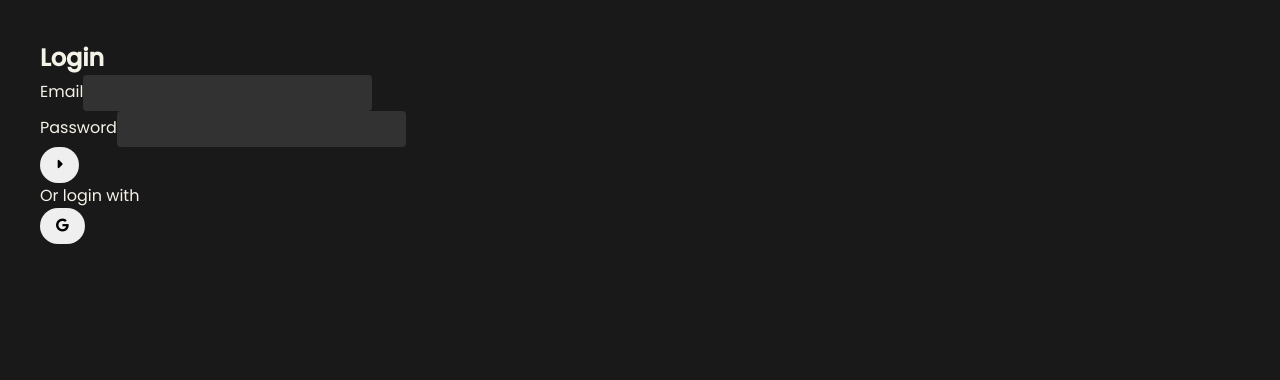
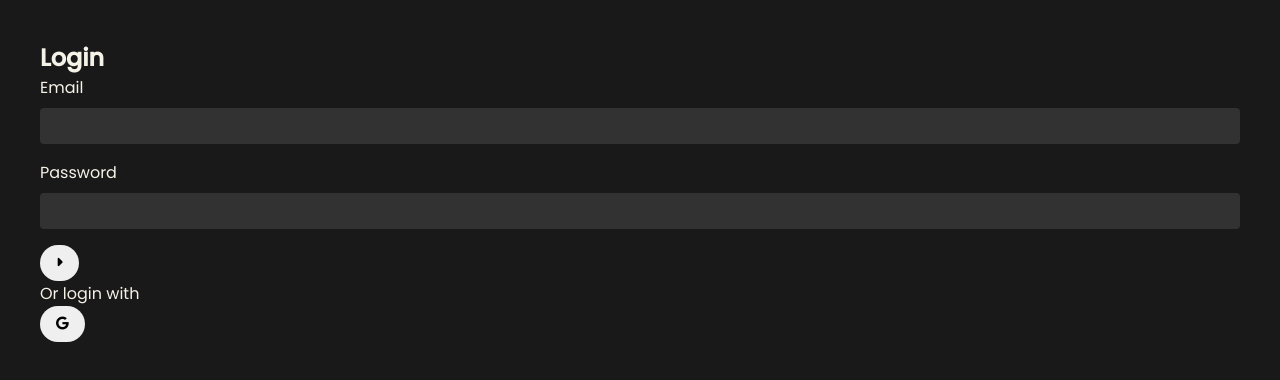
Before and after one commit to lxsca00/sleepy-tracker, a React (Create React App) app: page /login in a window 1280 px wide. Shown: the top 380 px of the page. Built offline with nearby package versions, Linux system fonts and the light colour scheme; a web font is replaced by a local one.

Commit message:
register and login

```diff
--- a/package.json
+++ b/package.json
@@ -10,6 +10,7 @@
     "@testing-library/jest-dom": "^5.16.5",
     "@testing-library/react": "^13.4.0",
     "@testing-library/user-event": "^13.5.0",
+    "firebase": "^9.14.0",
     "formik": "^2.2.9",
     "react": "^18.2.0",
     "react-dom": "^18.2.0",
--- /dev/null
+++ b/src/firebase/firebase.js
@@ -0,0 +1,17 @@
+import { initializeApp } from "firebase/app";
+import { getAuth } from "firebase/auth";
+
+const firebaseConfig = {
+  apiKey: "AIzaSyCnPQVznDwksE2bY2r0ATya0JBmaDTf5-8",
+  authDomain: "sleepy-tracker-5ec7b.firebaseapp.com",
+  projectId: "sleepy-tracker-5ec7b",
+  storageBucket: "sleepy-tracker-5ec7b.appspot.com",
+  messagingSenderId: "11688746698",
+  appId: "1:11688746698:web:d5911d2b5e8834aad05e33",
+};
+
+// Initialize Firebase
+const app = initializeApp(firebaseConfig);
+const auth = getAuth(app);
+
+export { auth };
--- a/src/index.css
+++ b/src/index.css
@@ -37,3 +37,7 @@ button {
   padding: 0.5rem 1rem;
   cursor: pointer;
 }
+
+button:hover{
+  transform: scale(.9);
+}
--- /dev/null
+++ b/src/views/Login/Login.module.css
@@ -0,0 +1,5 @@
+.formItem {
+    display: flex;
+    flex-direction: column;
+    margin: 0 0 1rem 0;
+}
--- a/src/views/Login/index.js
+++ b/src/views/Login/index.js
@@ -1,11 +1,37 @@
+import { signInWithEmailAndPassword } from "firebase/auth";
 import { useFormik } from "formik";
 import React from "react";
+import { useNavigate } from "react-router-dom";
+import { auth } from "../../firebase/firebase";
+import style from "./Login.module.css";
 
 const Login = () => {
+  const navigate = useNavigate();
+
+  const validate = (values) => {
+    const errors = {};
+    if (!values.email) errors.email = "Email is required";
+    if (!values.password) errors.password = "Password is required";
+    return errors;
+  };
+
   const formik = useFormik({
     initialValues: { email: "", password: "" },
+    validate,
     onSubmit: (values) => {
-      console.log(values);
+      signInWithEmailAndPassword(
+        auth,
+        formik.values.email,
+        formik.values.password
+      )
+        .then((userCredential) => {
+          navigate("/calculate");
+        })
+        .catch((error) => {
+          const errorCode = error.code;
+          //const errorMessage = error.message;
+          console.log(errorCode);
+        });
       formik.resetForm();
     },
   });
@@ -14,28 +40,40 @@ const Login = () => {
     <section className="login">
       <h2>Login</h2>
       <form onSubmit={formik.handleSubmit}>
-        <div>
+        <div className={style.formItem}>
           <label htmlFor="email">Email</label>
           <input
             id="email"
             name="email"
             value={formik.values.email}
             onChange={formik.handleChange}
+            onBlur={formik.handleBlur}
           />
+          {formik.errors.email && formik.touched.email ? (
+            <p>{formik.errors.email}</p>
+          ) : null}
         </div>
-        <div>
+        <div className={style.formItem}>
           <label htmlFor="password">Password</label>
           <input
             id="password"
             name="password"
             value={formik.values.password}
             onChange={formik.handleChange}
+            onBlur={formik.handleBlur}
           />
+          {formik.errors.password && formik.touched.password ? (
+            <p>{formik.errors.password}</p>
+          ) : null}
         </div>
-        <button type="submit"><i className="fa-solid fa-caret-right"/></button>
+        <button type="submit">
+          <i className="fa-solid fa-caret-right" />
+        </button>
       </form>
       <p>Or login with</p>
-      <button><i className="fa-brands fa-google"></i></button>
+      <button>
+        <i className="fa-brands fa-google"></i>
+      </button>
     </section>
   );
 };
--- a/src/views/Register/index.js
+++ b/src/views/Register/index.js
@@ -1,15 +1,40 @@
+import { createUserWithEmailAndPassword } from "firebase/auth";
 import { useFormik } from "formik";
 import React from "react";
 import { useNavigate } from "react-router-dom";
+import { auth } from "../../firebase/firebase";
 import style from "./Register.module.css";
 
 const Register = () => {
   const navigate = useNavigate();
 
+  const validate = (values) => {
+    const errors = {};
+    if (!values.firstName) errors.firstName = "First name is required";
+    if (!values.lastName) errors.lastName = "Last name is required";
+    if (!values.email) errors.email = "Email is required";
+    if (!values.password) errors.password = "Password is required";
+    return errors;
+  };
+
   const formik = useFormik({
     initialValues: { firstName: "", lastName: "", email: "", password: "" },
+    validate,
     onSubmit: (values) => {
-      console.log(values);
+      createUserWithEmailAndPassword(
+        auth,
+        formik.values.email,
+        formik.values.password
+      )
+        .then((userCredential) => {
+          navigate("/successful");
+        })
+        .catch((error) => {
+          const errorCode = error.code;
+          //const errorMessage = error.message;
+          // ..
+          console.log(errorCode);
+        });
       formik.resetForm();
     },
   });
@@ -25,7 +50,11 @@ const Register = () => {
             name="firstName"
             value={formik.values.firstName}
             onChange={formik.handleChange}
+            onBlur={formik.handleBlur}
           />
+          {formik.errors.firstName && formik.touched.firstName ? (
+            <p>{formik.errors.firstName}</p>
+          ) : null}
         </div>
         <div className={style.formItem}>
           <label htmlFor="last-name">Last name</label>
@@ -34,7 +63,11 @@ const Register = () => {
             name="lastName"
             value={formik.values.lastName}
             onChange={formik.handleChange}
+            onBlur={formik.handleBlur}
           />
+          {formik.errors.lastName && formik.touched.lastName ? (
+            <p>{formik.errors.lastName}</p>
+          ) : null}
         </div>
         <div className={style.formItem}>
           <label htmlFor="email">Email</label>
@@ -43,7 +76,11 @@ const Register = () => {
             name="email"
             value={formik.values.email}
             onChange={formik.handleChange}
+            onBlur={formik.handleBlur}
           />
+          {formik.errors.email && formik.touched.email ? (
+            <p>{formik.errors.email}</p>
+          ) : null}
         </div>
         <div className={style.formItem}>
           <label htmlFor="password">Password</label>
@@ -52,13 +89,19 @@ const Register = () => {
             name="password"
             value={formik.values.password}
             onChange={formik.handleChange}
+            onBlur={formik.handleBlur}
           />
+          {formik.errors.password && formik.touched.password ? (
+            <p>{formik.errors.password}</p>
+          ) : null}
         </div>
-        <button type="submit"><i className="fa-solid fa-caret-right"/></button>
+        <button type="submit">
+          <i className="fa-solid fa-caret-right" />
+        </button>
       </form>
       <p>Already have an account?</p>
       <button onClick={() => navigate("/login")}>
-        Log in <i className="fa-solid fa-caret-right"/>
+        Log in <i className="fa-solid fa-caret-right" />
       </button>
     </section>
   );
```
Also changed, not shown: 1 other file (tests, documents, lock files or other folders).
